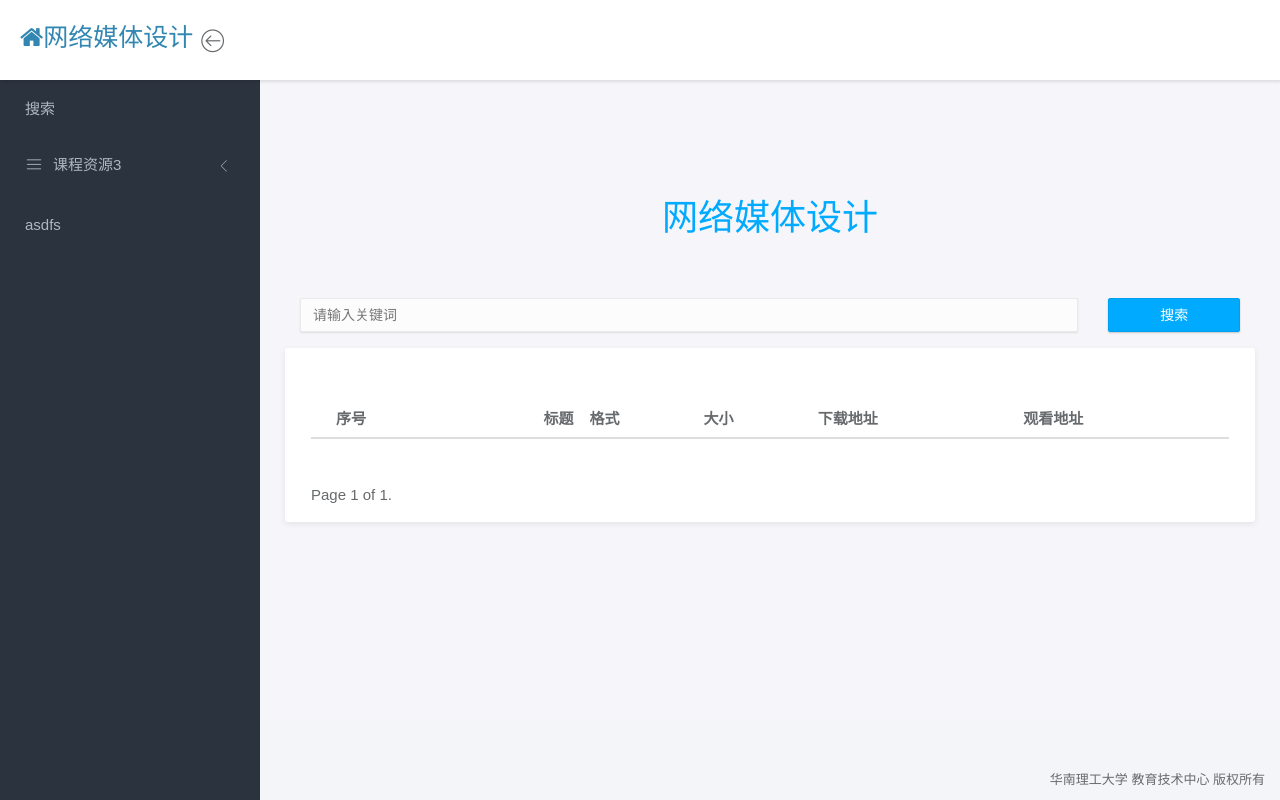
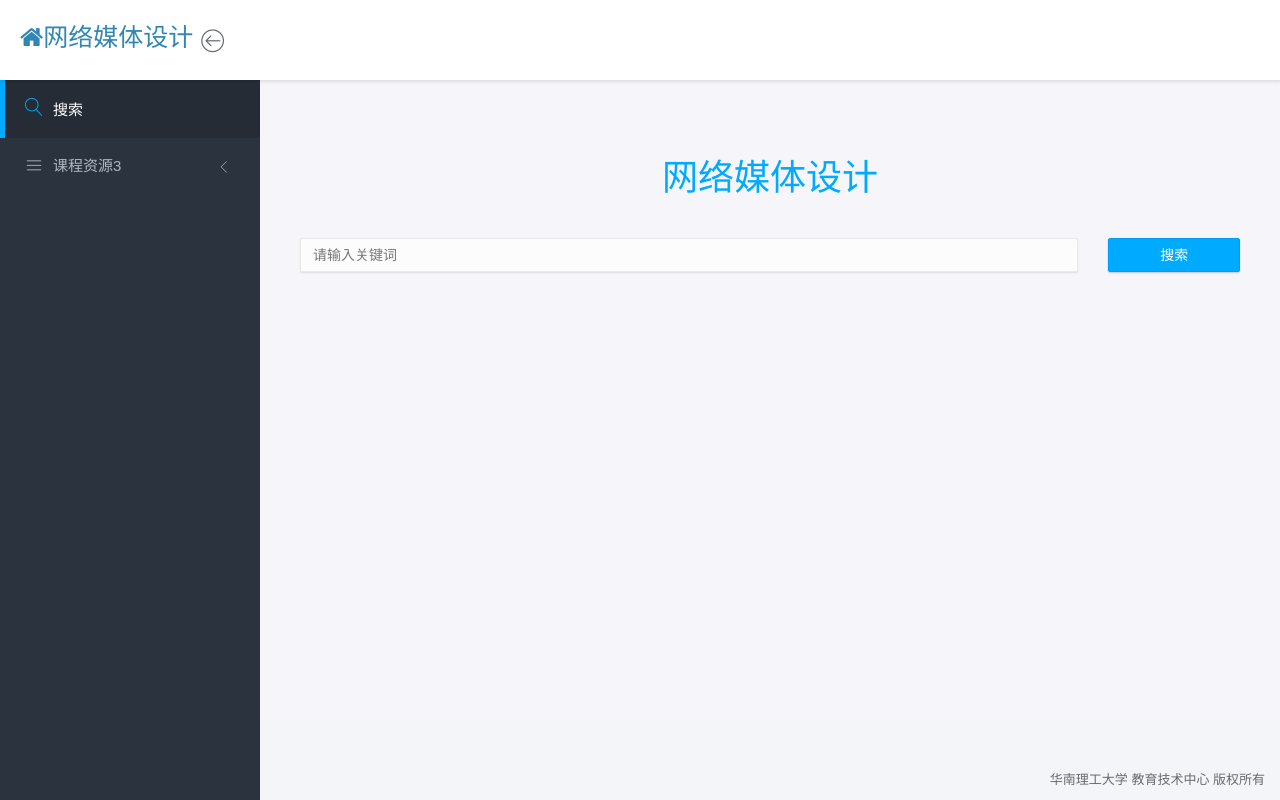
Before and after one commit to sxyzc/wdesign_srp, a Django app: page /srp/search in a window 1280 px wide. Run offline with Django 3.2, Linux system fonts and the light colour scheme; data comes from the database, SQL or seed files in the repository; both versions use the stored data as it was after the commit; lists and menus that the app fills with data are empty; some libraries are stand-ins or nearby versions.

Commit message:
前端微调

```diff
--- a/srp/templates/search.html
+++ b/srp/templates/search.html
@@ -5,10 +5,10 @@
     <meta charset="utf-8">
     <meta http-equiv="X-UA-Compatible" content="IE=edge,chrome=1">
     <meta name="viewport" content="width=device-width, initial-scale=1.0, maximum-scale=1.0, user-scalable=0">
-    <style type="text/css">
-        .menu-li-style{border:1px solid #B40607;}//第一层设置属性方便区分
-                                                   #menu li ul{border:1px solid #707F8C; display: none;}//第一层以后的设置属性
-    </style>
+    <!--<style type="text/css">-->
+        <!--.menu-li-style{border:1px solid #B40607;}//第一层设置属性方便区分-->
+                                                   <!--#menu li ul{border:1px solid #707F8C; display: none;}//第一层以后的设置属性-->
+    <!--</style>-->
     <link href="../static/css/bootstrap.min.css" rel="stylesheet">
     <link rel="stylesheet" href="../static/font-awesome/css/font-awesome.min.css">
     <link rel="stylesheet" href="../static/linearicons/style.css">
@@ -146,7 +146,7 @@
             <nav>
                 <ul  class="nav" id="menu">
                     <li>
-                        <a href="{% url 'srp:search' %}">搜索</a>
+                        <a href="{% url 'srp:search' %}" class="active"><i class="lnr lnr-magnifier"></i>搜索</a>
                     </li>
                     <script>
 
@@ -167,9 +167,9 @@
                         //dfs(x)
 
                     </script>
-                    <li>
-                        <a href="#">asdfs</a>
-                    </li>
+                    <!--<li>-->
+                        <!--<a href="#">asdfs</a>-->
+                    <!--</li>-->
                 </ul>
             </nav>
         </div>
@@ -178,8 +178,8 @@
     <div class="main">
         <div class="main-content">
             <div class="container-fluid">
-                <div class="content" style="margin-top:20px; margin-bottom: 50px">
-                    <div class="header" style="padding:50px 0px;">
+                <div class="content" style=" margin-bottom: 50px">
+                    <div class="header" style="padding:30px 0px;">
                         <h1 class="text-center" style="color: #00AAFF;">网络媒体设计</h1>
                     </div>
                     <form role="form" method="GET" action="{% url 'srp:search' %}">
@@ -188,16 +188,15 @@
                             <input type="text" class="form-control" id="keyword" value="" placeholder="请输入关键词" name="keyword">
                         </div>
                         <div class="form-group col-sm-2">
-                            <button type="submit" class="btn btn-primary  btn-block">搜索</button>
+                            <button id="search-btn" type="submit" class="btn btn-primary  btn-block" onclick="clickSearch">搜索</button>
                         </div>
                     </form>
                 </div>
+                {%if search_key != "e6f135cc18852da1afd51f4f7d420905" %}
                 <div class="panel" id="result" style="margin:20px 0px;">
                     <div class="panel-heading">
                         <h3 class="panel-title">
-                            {%if search_key != "e6f135cc18852da1afd51f4f7d420905" %}
                                 "{{search_key}}" 的 搜索结果
-                            {% endif %}
                         </h3>
                     </div>
                     <div class="panel-body table-responsive">
@@ -220,7 +219,7 @@
                                 <td >{{res.res_format}}</td>
                                 <td >{{res.res_size}}</td>
                                 <td ><a href='{{res.res_path}}'><i class="lnr lnr-download"></i>下载</a></td>
-                                <td ><a href='{{res.other_01}}'><i class="lnr lnr-download"></i>观看</a></td>
+                                <td ><a href='{{res.other_01}}'><i class="lnr lnr-eye"></i>观看</a></td>
                             </tr>
                             {% endfor %}
                             </tbody>
@@ -229,7 +228,7 @@
                             <ul class="pagination">
                                 <li class="paginate_button previous" aria-controls="dataTables-example" tabindex="0" id="dataTables-example_previous">
                                     {% if L.has_previous %}
-                                    <a href="?keyword={{search_key}}&page={{ L.previous_page_number }}">previous</a>
+                                    <a href="?keyword={{search_key}}&page={{ L.previous_page_number }}">上一页</a>
                                     {% endif %}
                                 </li>
                                 <!--<li class="paginate_button active" aria-controls="dataTables-example" tabindex="0"><a href="#">1</a></li>-->
@@ -239,13 +238,13 @@
                                 <!--<li class="paginate_button " aria-controls="dataTables-example" tabindex="0"><a href="#">5</a></li>-->
                                 <li class="paginate_button next" aria-controls="dataTables-example" tabindex="0" id="dataTables-example_next">
                                     {% if L.has_next %}
-                                    <a href="?keyword={{search_key}}&page={{ L.next_page_number }}">next</a>
+                                    <a href="?keyword={{search_key}}&page={{ L.next_page_number }}">下一页</a>
                                     {% endif %}
                                 </li>
                             </ul>
                             <div>
                             <span class="current">
-                                Page {{ L.number }} of {{ L.paginator.num_pages }}.
+                                当前第 {{ L.number }} 页 共 {{ L.paginator.num_pages }} 页.
                             </span>
                             </div>
                         </div>
@@ -267,6 +266,7 @@
                         <!--</div>-->
                     </div>
                 </div>
+                {% endif %}
             </div>
         </div>
     </div>
```
Also changed, not shown: srp/templates/detail.html (+8 -24 lines), srp/templates/index.html (+4 -4 lines), db.sqlite3, 12 other files.
